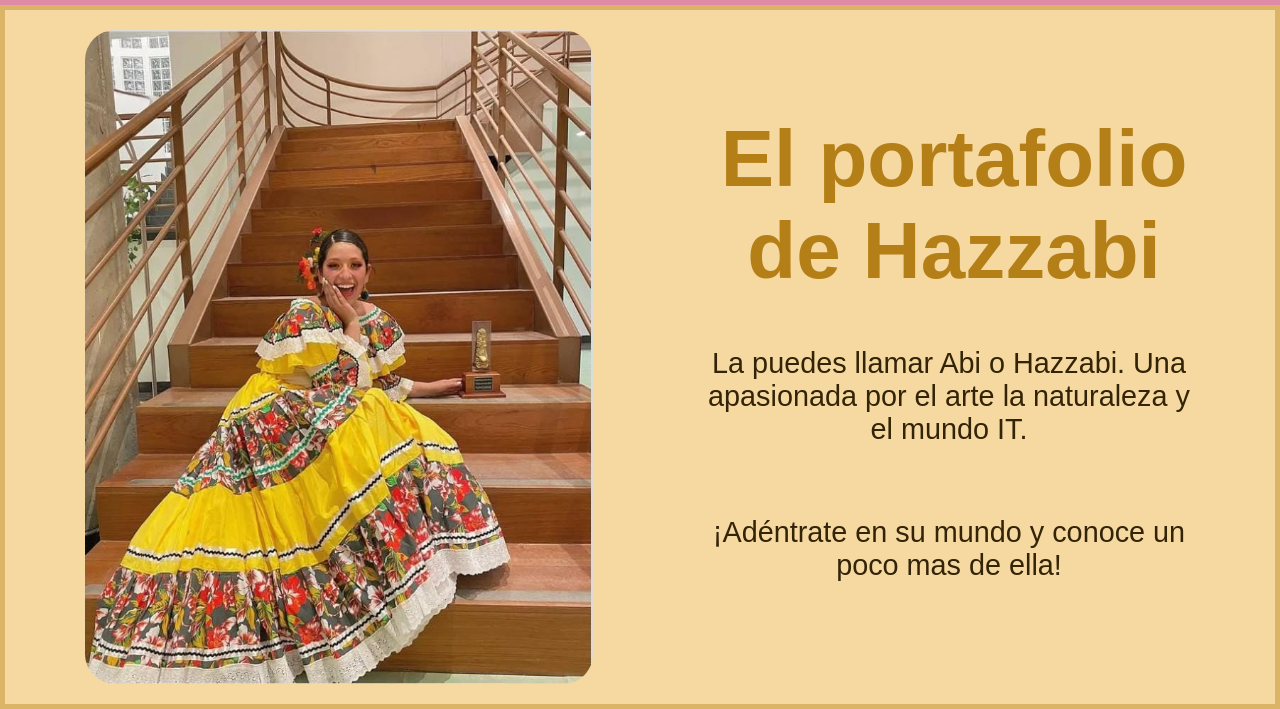
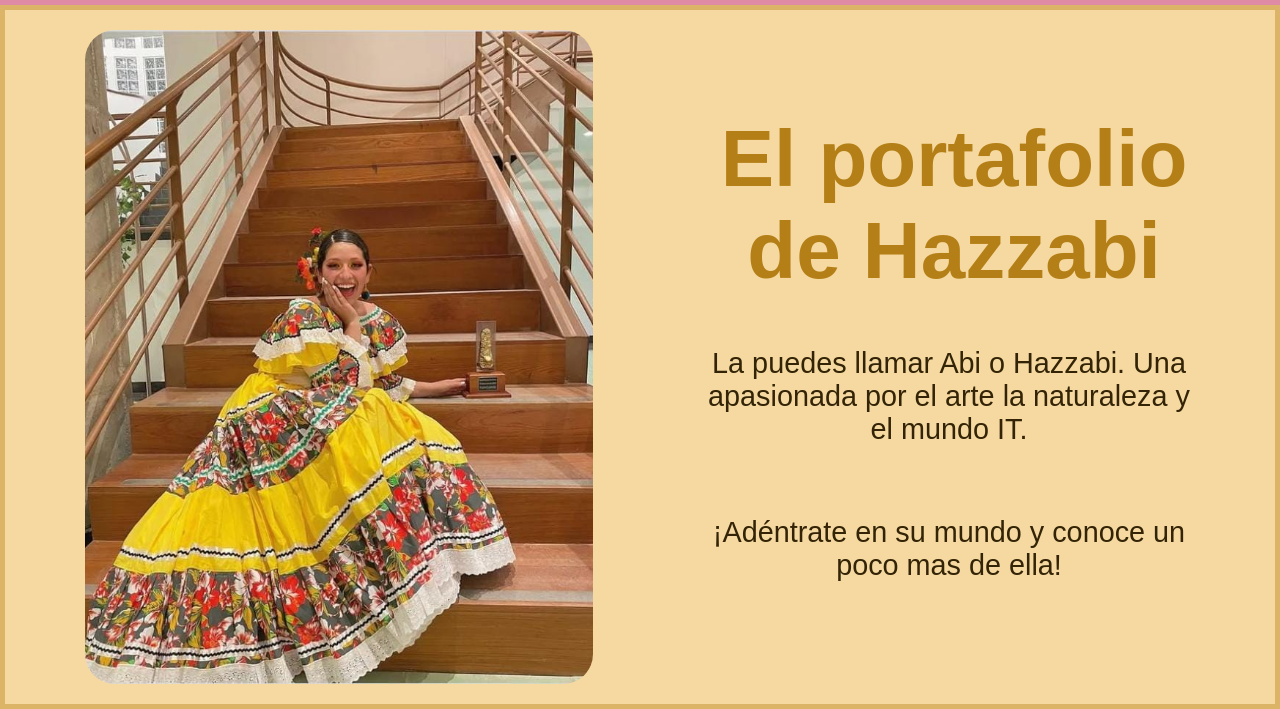
Before and after one commit to Hazzabi/Portafolio-Hazzabi, a plain HTML site: page index.html in a window 1280 px wide. Shown: the part 91-800 px from the top of the page. Drawn offline with Linux system fonts and the light colour scheme; a web font is replaced by a local one.

Commit message:
mejora de seo e imagenes

```diff
--- a/index.html
+++ b/index.html
@@ -6,6 +6,7 @@
     <title>Portafolio Hazzabi</title>
     <link rel="stylesheet" href="style.css">
     <link rel="stylesheet" href="https://cdnjs.cloudflare.com/ajax/libs/font-awesome/6.4.0/css/all.min.css">
+    <meta name="description" content="¡Adentrate en el portafolio de Hazzabi! aqui encontraras sus proyectos mas detacados ademas de  gustos y pasiones que hacen parte de su vida.">
 </head>
 <body>
     <header>
--- a/style.css
+++ b/style.css
@@ -71,6 +71,7 @@
     width: 40%;
     margin: 20px 80px;
     border-radius: 30px;
+    object-fit: cover;
 }
 #herotext{
     display: flex;
```
